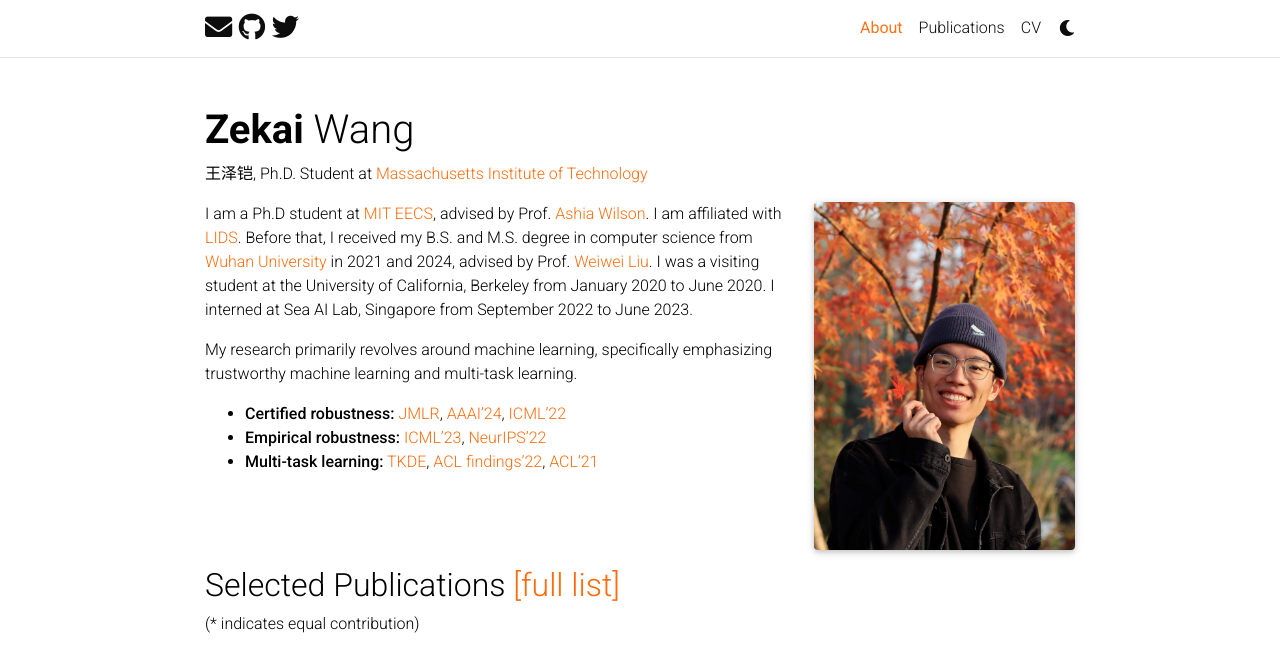
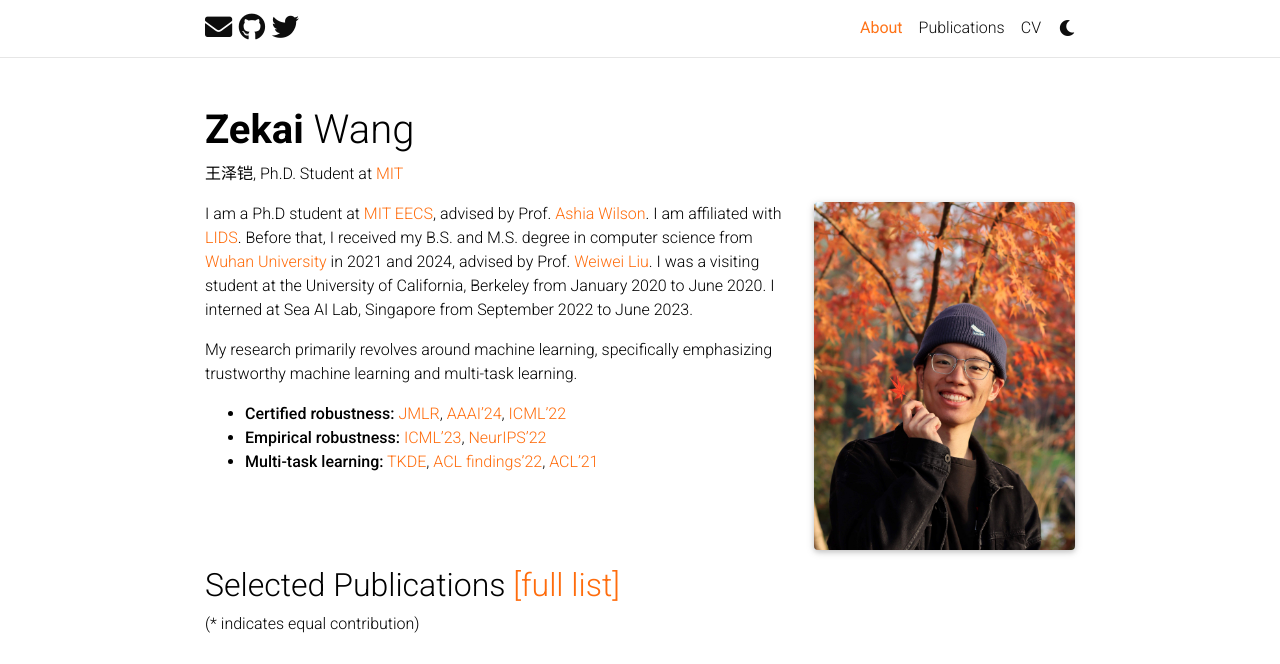
Before and after one commit to wzekai99/wzekai99.github.io, a Jekyll site: the page built from _pages/about.md, in a window 1280 px wide, cut to the strip 0-664 px from the top of the page. Built offline with Jekyll 4.4.1, drawn with Linux system fonts in a browser that asks for light colours; full-size pictures stand in for the smaller copies a plugin makes; comment, search, counter and statistics services are not loaded; a style sheet for code colours, icons or effects is not loaded.

Commit message:
Update about.md

```diff
--- a/_pages/about.md
+++ b/_pages/about.md
@@ -2,7 +2,7 @@
 layout: about
 title: About
 permalink: /
-subtitle: <strong>王泽铠</strong>, Ph.D. Student at <a href='https://www.mit.edu'>Massachusetts Institute of Technology</a>
+subtitle: <strong>王泽铠</strong>, Ph.D. Student at <a href='https://www.mit.edu'>MIT</a>
 
 profile:
   align: right
```
